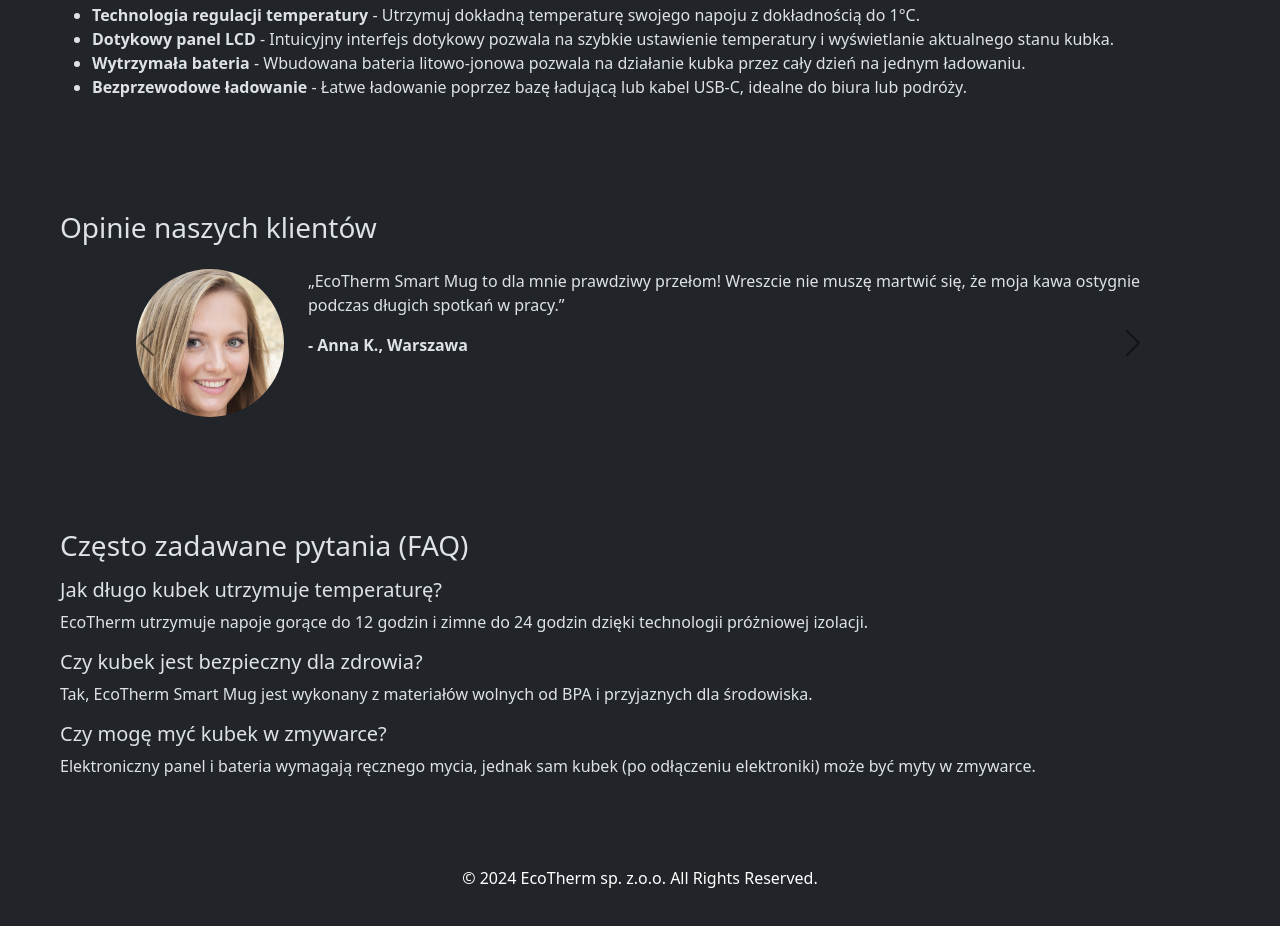
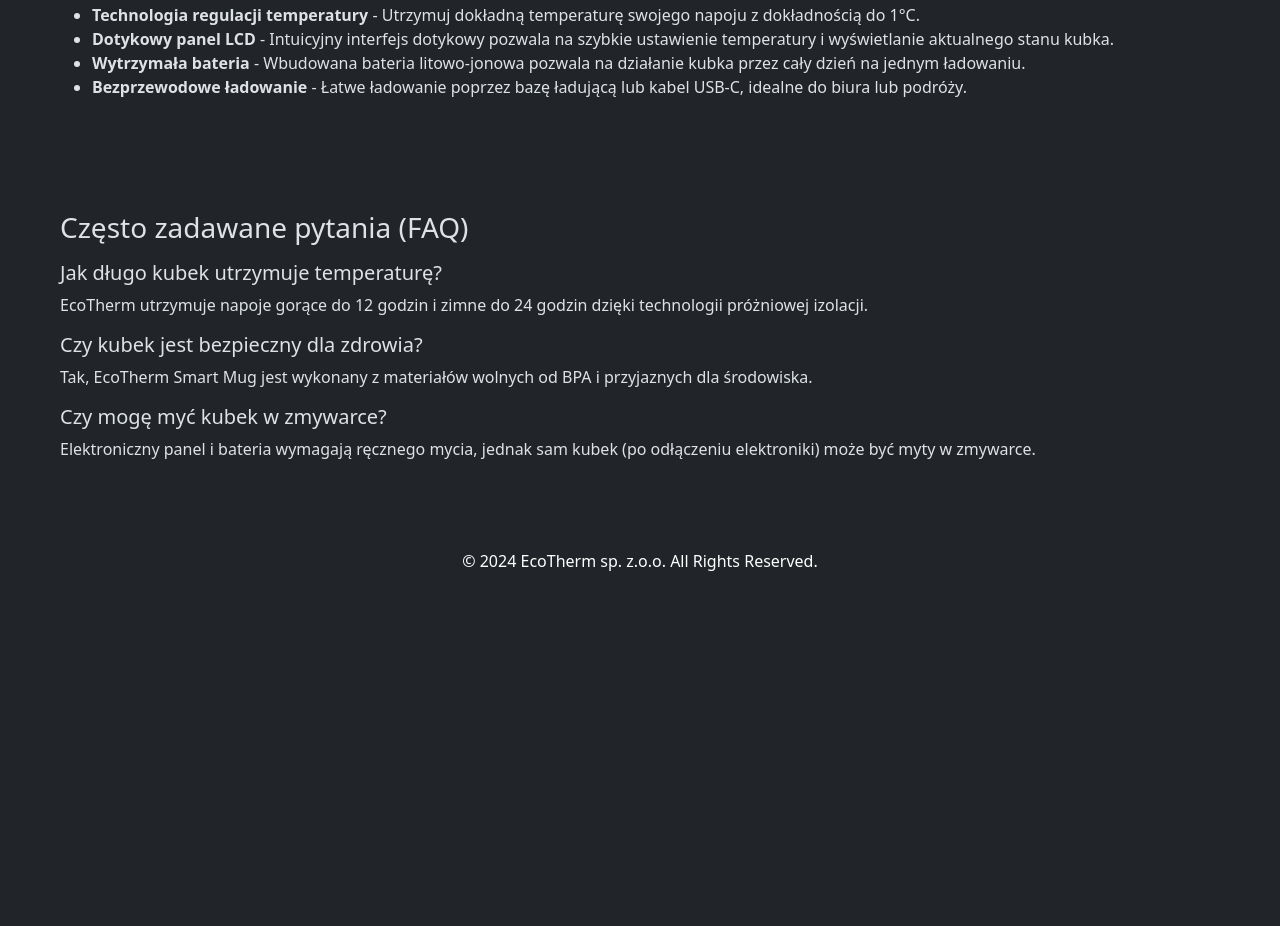
Before and after one commit to kobeidat/kobeidat.github.io, a plain HTML site: page index.html in a window 1280 px wide. Shown: the part 1152-2078 px from the top of the page. After the commit the page ends 1765 px from the top, so only its background shows below. Drawn offline with nearby package versions, Linux system fonts and the light colour scheme.

Commit message:
Remove client opinions

```diff
--- a/index.html
+++ b/index.html
@@ -132,65 +132,6 @@
           </li>
         </ul>
       </article>
-      <article class="container-fluid p-5 d-none d-md-block">
-        <h3>Opinie naszych klientów</h3>
-        <div id="opinionsCarousel" class="carousel slide">
-          <div class="carousel-inner">
-            <div class="carousel-item active">
-              <div class="row mx-5 rounded-3 p-3">
-                <img src="anna.jpg" class="col-2 circle img-fluid" alt="Anna" />
-                <div class="col-10">
-                  <p>
-                    „EcoTherm Smart Mug to dla mnie prawdziwy przełom! Wreszcie
-                    nie muszę martwić się, że moja kawa ostygnie podczas długich
-                    spotkań w pracy.”
-                  </p>
-                  <p>
-                    <strong>- Anna K., Warszawa</strong>
-                  </p>
-                </div>
-              </div>
-            </div>
-            <div class="carousel-item">
-              <div class="row mx-5 rounded-3 p-3"">
-                <img
-                  src="piotr.jpg"
-                  class="col-2 circle img-fluid"
-                  alt="Piotr"
-                />
-                <div class="col-10">
-                  <p>
-                    „Jestem często w podróży i zawsze miałem problem z zimnymi
-                    napojami. EcoTherm utrzymuje moją kawę gorącą, nawet podczas
-                    długich tras!”
-                  </p>
-                  <p>
-                    <strong>- Piotr M., Kraków</strong>
-                  </p>
-                </div>
-              </div>
-            </div>
-          </div>
-          <button
-            class="carousel-control-prev"
-            type="button"
-            data-bs-target="#opinionsCarousel"
-            data-bs-slide="prev"
-          >
-            <span class="carousel-control-prev-icon" aria-hidden="true"></span>
-            <span class="visually-hidden">Poprzedni</span>
-          </button>
-          <button
-            class="carousel-control-next"
-            type="button"
-            data-bs-target="#opinionsCarousel"
-            data-bs-slide="next"
-          >
-            <span class="carousel-control-next-icon" aria-hidden="true"></span>
-            <span class="visually-hidden">Następny</span>
-          </button>
-        </div>
-      </article>
       <article class="container-fluid p-5">
         <h3>Często zadawane pytania (FAQ)</h3>
         <p>
```
Also changed, not shown: anna.jpg (deleted), piotr.jpg (deleted).
